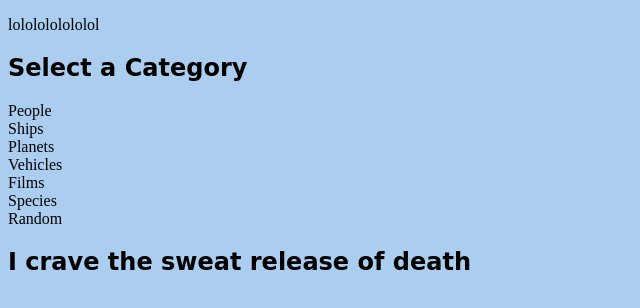
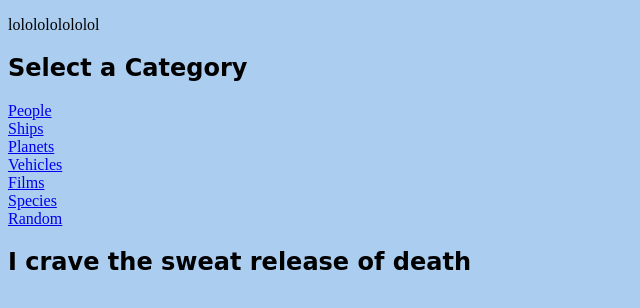
Before and after one commit to Glutamein/SWAPIIII, a plain HTML site: page swapi-new/index.html in a window 1280 px wide. Shown: the whole page, without its empty margins (0-640 px from the left). Drawn offline with Linux system fonts and the light colour scheme; no server answers.

Commit message:
more ch-ch-ch-ch changes

```diff
--- a/swapi-new/index.html
+++ b/swapi-new/index.html
@@ -13,19 +13,19 @@
   <h2>Select a Category</h2>
   <form id="options">
     <div class="categories">
-      <div id="people"><a src="people.html">People</a><div>
-      <div id="ships"><a src="ship.html">Ships</a><div>
+      <div id="people"><a href="people.html">People</a><div>
+      <div id="ships"><a href="ship.html">Ships</a><div>
     </div>
     <div class="categories">
-      <div id="planets"><a src="planet.html">Planets</a></div>
-      <div id="vehicles"><a src="vehicle.html">Vehicles</a></div>
+      <div id="planets"><a href="planet.html">Planets</a></div>
+      <div id="vehicles"><a href="vehicle.html">Vehicles</a></div>
     </div>
     <div class="categories">
-      <div id="films"><a src="films.html">Films</a></div>
-      <div id="species"><a src="species.html">Species</a></div>
+      <div id="films"><a href="films.html">Films</a></div>
+      <div id="species"><a href="species.html">Species</a></div>
     </div>
     <div class="categories">
-      <div id="random"><a src="random.html">Random</a></div>
+      <div id="random"><a href="random.html">Random</a></div>
     </div>
   </form>
 </body>
```
Also changed, not shown: swapi-new/people.html (+1 -2 lines), swapi-new/films.html (added), swapi-new/js/people.js (added), swapi-new/planet.html (added), swapi-new/random.html (added), swapi-new/ship.html (added), swapi-new/species.html (added), swapi-new/vehicle.html (added).
